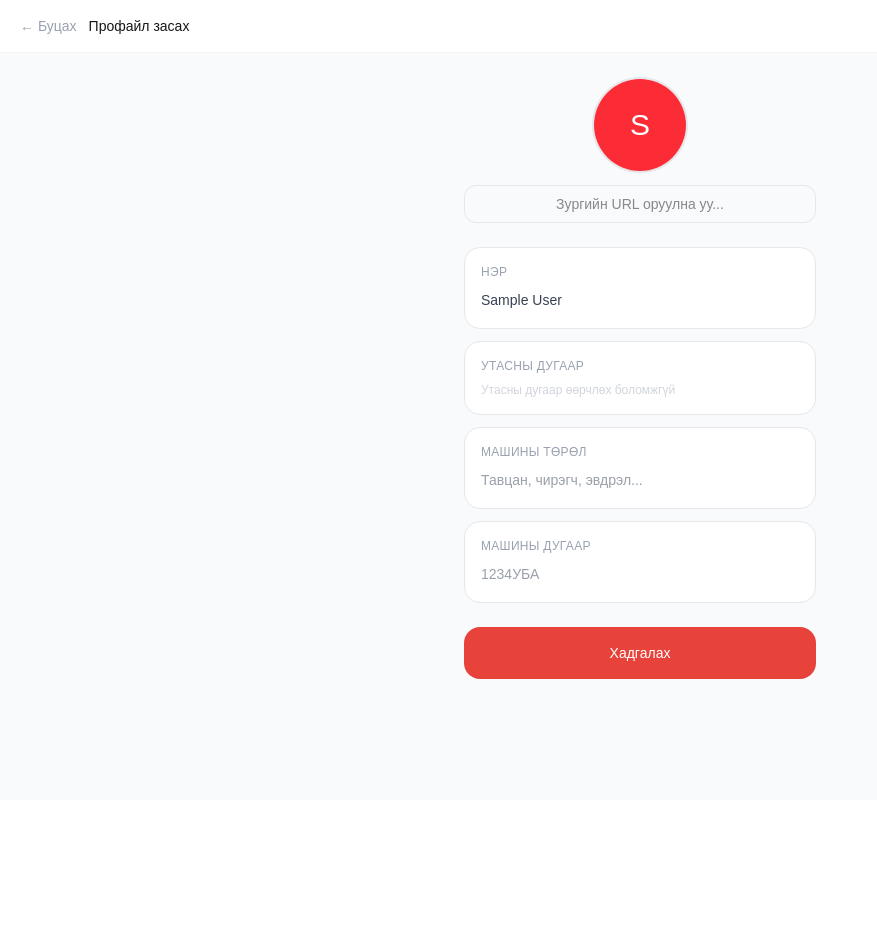
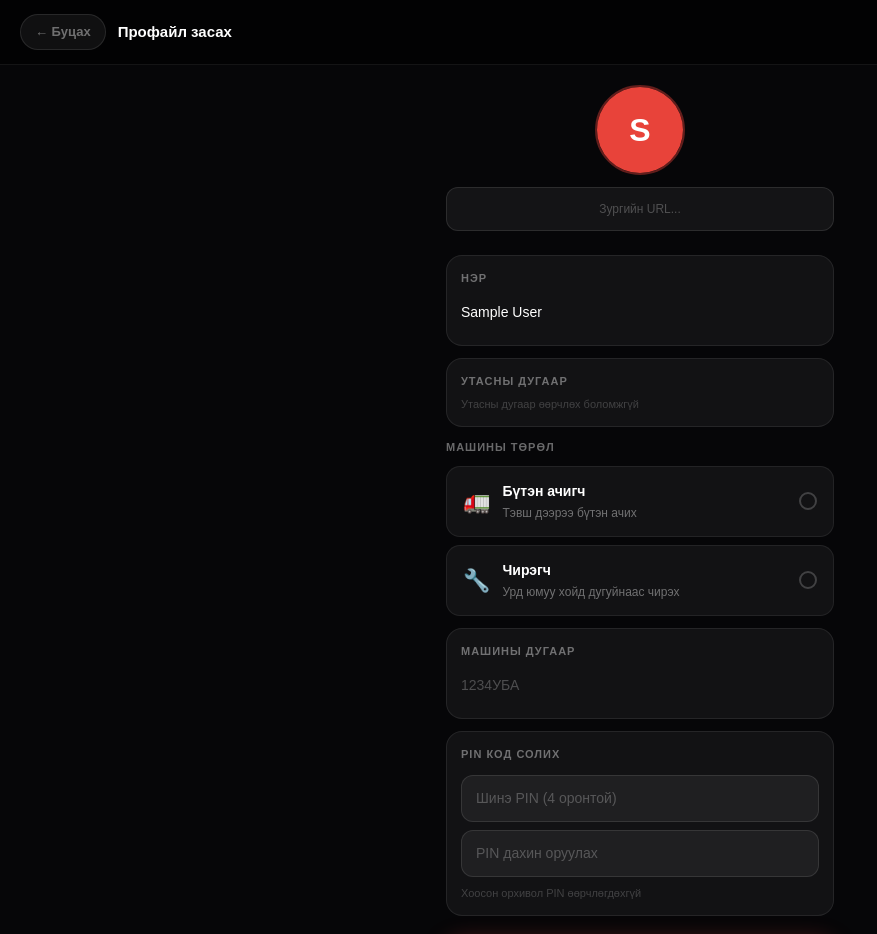
Before and after one commit to jargalbayr955-cmyk/-, a Next.js app: page /driver/profile in a window 1280 px wide. Shown: the top 934 px of the page, without its empty margins (0-877 px from the left). Before the commit the page ends 800 px from the top, so only its background shows below. Built offline with nearby package versions, Linux system fonts and the light colour scheme; no server answers; sample sign-in values are in the browser's storage.

Commit message:
feat: car_type-аар захиалга шүүх + push

```diff
--- a/app/driver/profile/page.tsx
+++ b/app/driver/profile/page.tsx
@@ -3,9 +3,19 @@ import { useState, useEffect } from 'react'
 import { useRouter } from 'next/navigation'
 import { supabase } from '@/lib/supabase'
 
+const D = {
+  bg: '#060608',
+  card: 'rgba(255,255,255,0.05)',
+  border: '1px solid rgba(255,255,255,0.08)',
+  text: 'white',
+  muted: 'rgba(255,255,255,0.4)',
+  red: '#e8433a',
+  input: {background:'rgba(255,255,255,0.06)', border:'1px solid rgba(255,255,255,0.1)', color:'white', borderRadius:'12px', padding:'12px 14px', fontSize:'14px', outline:'none', width:'100%', boxSizing:'border-box' as const},
+}
+
 export default function DriverProfilePage() {
   const [driver, setDriver] = useState<any>(null)
-  const [form, setForm] = useState({ name: '', phone: '', car_type: '', car_number: '', photo_url: '' })
+  const [form, setForm] = useState({ name: '', car_type: '', car_number: '', photo_url: '', pin: '', new_pin: '', confirm_pin: '' })
   const [saving, setSaving] = useState(false)
   const [saved, setSaved] = useState(false)
   const [error, setError] = useState('')
@@ -16,126 +26,147 @@ export default function DriverProfilePage() {
     if (!session) { router.push('/driver'); return }
     const d = JSON.parse(session)
     setDriver(d)
-    setForm({
-      name: d.name || '',
-      phone: d.phone || '',
-      car_type: d.car_type || '',
-      car_number: d.car_number || '',
-      photo_url: d.photo_url || ''
-    })
+    setForm({ name: d.name || '', car_type: d.car_type || '', car_number: d.car_number || '', photo_url: d.photo_url || '', pin: '', new_pin: '', confirm_pin: '' })
   }, [])
 
   const handleSave = async () => {
-    if (!form.name || !form.phone) return setError('Нэр болон утас заавал бөглөнө үү')
+    if (!form.name) return setError('Нэрээ бөглөнө үү')
+    if (!form.car_type) return setError('Машины төрөл сонгоно уу')
+    if (form.new_pin && form.new_pin !== form.confirm_pin) return setError('PIN тохирохгүй байна')
+    if (form.new_pin && form.new_pin.length !== 4) return setError('PIN 4 оронтой байх ёстой')
+
     setSaving(true)
     setError('')
-    const { data, error } = await supabase
-      .from('drivers')
-      .update({
+
+    const updates: any = {
       name: form.name,
       car_type: form.car_type,
       car_number: form.car_number,
       photo_url: form.photo_url
-      })
+    }
+    if (form.new_pin) updates.pin = form.new_pin
+
+    const { data, error: err } = await supabase
+      .from('drivers')
+      .update(updates)
       .eq('id', driver.id)
       .select()
       .single()
 
-    if (error) {
+    if (err) {
       setError('Хадгалахад алдаа гарлаа')
     } else {
       localStorage.setItem('driver_session', JSON.stringify(data))
       setDriver(data)
       setSaved(true)
+      setForm(f => ({ ...f, pin: '', new_pin: '', confirm_pin: '' }))
       setTimeout(() => setSaved(false), 2000)
     }
     setSaving(false)
   }
 
-  if (!driver) return null
+  if (!driver) return <div style={{minHeight:'100vh', background:D.bg}}/>
 
   return (
-    <div className="min-h-screen bg-gray-50">
-      <div className="bg-white px-5 py-4 border-b border-gray-100 flex items-center gap-3">
-        <button onClick={() => router.push('/driver')} className="text-gray-400 text-sm">← Буцах</button>
-        <p className="font-medium text-sm">Профайл засах</p>
+    <div style={{minHeight:'100vh', background:D.bg, paddingBottom:'40px'}}>
+      <div style={{padding:'14px 20px', background:'rgba(0,0,0,0.6)', borderBottom:'1px solid rgba(255,255,255,0.07)', display:'flex', alignItems:'center', gap:'12px'}}>
+        <button onClick={() => router.push('/driver')} style={{background:'rgba(255,255,255,0.06)', border:'1px solid rgba(255,255,255,0.1)', borderRadius:'20px', padding:'7px 14px', color:D.muted, fontSize:'13px', cursor:'pointer', fontWeight:'600'}}>← Буцах</button>
+        <p style={{color:D.text, fontWeight:'700', fontSize:'15px', margin:0}}>Профайл засах</p>
       </div>
 
-      <div className="px-4 pt-6 pb-10 max-w-sm mx-auto">
+      <div style={{padding:'20px 16px', maxWidth:'420px', margin:'0 auto'}}>
 
         {/* Зураг */}
-        <div className="flex flex-col items-center mb-6">
-          <div className="w-24 h-24 rounded-full overflow-hidden mb-3 border-2 border-gray-200">
+        <div style={{display:'flex', flexDirection:'column', alignItems:'center', marginBottom:'24px'}}>
+          <div style={{width:'90px', height:'90px', borderRadius:'50%', overflow:'hidden', marginBottom:'12px', border:'2px solid rgba(232,67,58,0.4)'}}>
             {form.photo_url ? (
-              <img src={form.photo_url} alt="profile" className="w-full h-full object-cover" />
+              <img src={form.photo_url} alt="profile" style={{width:'100%', height:'100%', objectFit:'cover'}}/>
             ) : (
-              <div className="w-full h-full bg-red-500 flex items-center justify-center text-white text-3xl font-medium">
+              <div style={{width:'100%', height:'100%', background:'#e8433a', display:'flex', alignItems:'center', justifyContent:'center', color:'white', fontSize:'32px', fontWeight:'800'}}>
                 {form.name.charAt(0) || '?'}
               </div>
             )}
           </div>
-          <input
-            type="text"
-            placeholder="Зургийн URL оруулна уу..."
-            value={form.photo_url}
+          <input type="text" placeholder="Зургийн URL..." value={form.photo_url}
             onChange={e => setForm({...form, photo_url: e.target.value})}
-            className="w-full border border-gray-200 rounded-xl px-3 py-2 text-sm outline-none text-center"
-          />
+            style={{...D.input, textAlign:'center', fontSize:'12px'}}/>
         </div>
 
-        {/* Мэдээлэл */}
-        <div className="space-y-3">
-          <div className="bg-white border border-gray-200 rounded-2xl p-4">
-            <p className="text-xs text-gray-400 mb-2 uppercase tracking-wide">Нэр</p>
-            <input
-              type="text"
-              placeholder="Бүтэн нэр"
-              value={form.name}
+        {/* Нэр */}
+        <div style={{background:D.card, border:D.border, borderRadius:'16px', padding:'14px', marginBottom:'12px'}}>
+          <p style={{color:D.muted, fontSize:'11px', fontWeight:'700', letterSpacing:'1px', margin:'0 0 8px'}}>НЭР</p>
+          <input type="text" placeholder="Бүтэн нэр" value={form.name}
             onChange={e => setForm({...form, name: e.target.value})}
-              className="w-full text-sm outline-none text-gray-700"
-            />
+            style={{...D.input, padding:'8px 0', background:'transparent', border:'none'}}/>
         </div>
 
-          <div className="bg-white border border-gray-200 rounded-2xl p-4">
-            <p className="text-xs text-gray-400 mb-2 uppercase tracking-wide">Утасны дугаар</p>
-            <p className="text-sm text-gray-400">{form.phone}</p>
-            <p className="text-xs text-gray-300 mt-1">Утасны дугаар өөрчлөх боломжгүй</p>
+        {/* Утас */}
+        <div style={{background:D.card, border:D.border, borderRadius:'16px', padding:'14px', marginBottom:'12px'}}>
+          <p style={{color:D.muted, fontSize:'11px', fontWeight:'700', letterSpacing:'1px', margin:'0 0 6px'}}>УТАСНЫ ДУГААР</p>
+          <p style={{color:'rgba(255,255,255,0.5)', fontSize:'14px', margin:0}}>{driver.phone}</p>
+          <p style={{color:'rgba(255,255,255,0.2)', fontSize:'11px', margin:'4px 0 0'}}>Утасны дугаар өөрчлөх боломжгүй</p>
         </div>
 
-          <div className="bg-white border border-gray-200 rounded-2xl p-4">
-            <p className="text-xs text-gray-400 mb-2 uppercase tracking-wide">Машины төрөл</p>
-            <input
-              type="text"
-              placeholder="Тавцан, чирэгч, эвдрэл..."
-              value={form.car_type}
-              onChange={e => setForm({...form, car_type: e.target.value})}
-              className="w-full text-sm outline-none text-gray-700"
-            />
+        {/* Машины төрөл */}
+        <div style={{marginBottom:'12px'}}>
+          <p style={{color:D.muted, fontSize:'11px', fontWeight:'700', letterSpacing:'1px', margin:'0 0 10px'}}>МАШИНЫ ТӨРӨЛ</p>
+          <div style={{display:'flex', flexDirection:'column', gap:'8px'}}>
+            {[
+              {id:'butten', label:'Бүтэн ачигч', icon:'🚛', desc:'Тэвш дээрээ бүтэн ачих'},
+              {id:'chiregch', label:'Чирэгч', icon:'🔧', desc:'Урд юмуу хойд дугуйнаас чирэх'},
+            ].map(type => (
+              <div key={type.id} onClick={() => setForm({...form, car_type: type.id})} style={{
+                background: form.car_type === type.id ? 'rgba(232,67,58,0.12)' : D.card,
+                border: `1px solid ${form.car_type === type.id ? 'rgba(232,67,58,0.5)' : 'rgba(255,255,255,0.07)'}`,
+                borderRadius:'14px', padding:'14px 16px',
+                display:'flex', alignItems:'center', gap:'12px', cursor:'pointer'
+              }}>
+                <span style={{fontSize:'22px'}}>{type.icon}</span>
+                <div style={{flex:1}}>
+                  <p style={{color:D.text, fontWeight:'700', fontSize:'14px', margin:0}}>{type.label}</p>
+                  <p style={{color:D.muted, fontSize:'12px', margin:'2px 0 0'}}>{type.desc}</p>
                 </div>
-
-          <div className="bg-white border border-gray-200 rounded-2xl p-4">
-            <p className="text-xs text-gray-400 mb-2 uppercase tracking-wide">Машины дугаар</p>
-            <input
-              type="text"
-              placeholder="1234УБА"
-              value={form.car_number}
-              onChange={e => setForm({...form, car_number: e.target.value})}
-              className="w-full text-sm outline-none text-gray-700"
-            />
+                <div style={{width:'18px', height:'18px', borderRadius:'50%', border:`2px solid ${form.car_type === type.id ? '#e8433a' : 'rgba(255,255,255,0.2)'}`, display:'flex', alignItems:'center', justifyContent:'center'}}>
+                  {form.car_type === type.id && <div style={{width:'8px', height:'8px', borderRadius:'50%', background:'#e8433a'}}/>}
+                </div>
+              </div>
+            ))}
           </div>
         </div>
 
-        {error && <p className="text-red-400 text-xs mt-3 text-center">{error}</p>}
+        {/* Машины дугаар */}
+        <div style={{background:D.card, border:D.border, borderRadius:'16px', padding:'14px', marginBottom:'12px'}}>
+          <p style={{color:D.muted, fontSize:'11px', fontWeight:'700', letterSpacing:'1px', margin:'0 0 8px'}}>МАШИНЫ ДУГААР</p>
+          <input type="text" placeholder="1234УБА" value={form.car_number}
+            onChange={e => setForm({...form, car_number: e.target.value})}
+            style={{...D.input, padding:'8px 0', background:'transparent', border:'none'}}/>
+        </div>
 
-        <button
-          onClick={handleSave}
-          disabled={saving}
-          className="w-full rounded-2xl py-4 font-medium text-sm text-white mt-6 disabled:opacity-50"
-          style={{background:'#e8433a'}}
-        >
+        {/* PIN солих */}
+        <div style={{background:D.card, border:D.border, borderRadius:'16px', padding:'14px', marginBottom:'20px'}}>
+          <p style={{color:D.muted, fontSize:'11px', fontWeight:'700', letterSpacing:'1px', margin:'0 0 12px'}}>PIN КОД СОЛИХ</p>
+          <input type="password" placeholder="Шинэ PIN (4 оронтой)" maxLength={4} value={form.new_pin}
+            onChange={e => setForm({...form, new_pin: e.target.value})}
+            style={{...D.input, marginBottom:'8px'}}/>
+          <input type="password" placeholder="PIN дахин оруулах" maxLength={4} value={form.confirm_pin}
+            onChange={e => setForm({...form, confirm_pin: e.target.value})}
+            style={{...D.input}}/>
+          <p style={{color:'rgba(255,255,255,0.2)', fontSize:'11px', margin:'8px 0 0'}}>Хоосон орхивол PIN өөрчлөгдөхгүй</p>
+        </div>
+
+        {error && <p style={{color:'#ff6b6b', fontSize:'13px', textAlign:'center', marginBottom:'12px'}}>⚠️ {error}</p>}
+
+        <button onClick={handleSave} disabled={saving} style={{
+          width:'100%', borderRadius:'16px', padding:'16px',
+          background: saving ? 'rgba(232,67,58,0.4)' : D.red,
+          border:'none', color:D.text, fontSize:'16px', fontWeight:'800',
+          cursor: saving ? 'not-allowed' : 'pointer',
+          boxShadow:'0 6px 25px rgba(232,67,58,0.4)'
+        }}>
           {saving ? 'Хадгалж байна...' : saved ? '✅ Хадгалагдлаа!' : 'Хадгалах'}
         </button>
       </div>
+      <style>{`input::placeholder{color:rgba(255,255,255,0.25);}`}</style>
     </div>
   )
 }
```
Also changed, not shown: app/api/push/send/route.ts (+16 -2 lines), app/driver/page.tsx (+8 -1 lines). Lines whose indentation alone changed are shown as unchanged.
